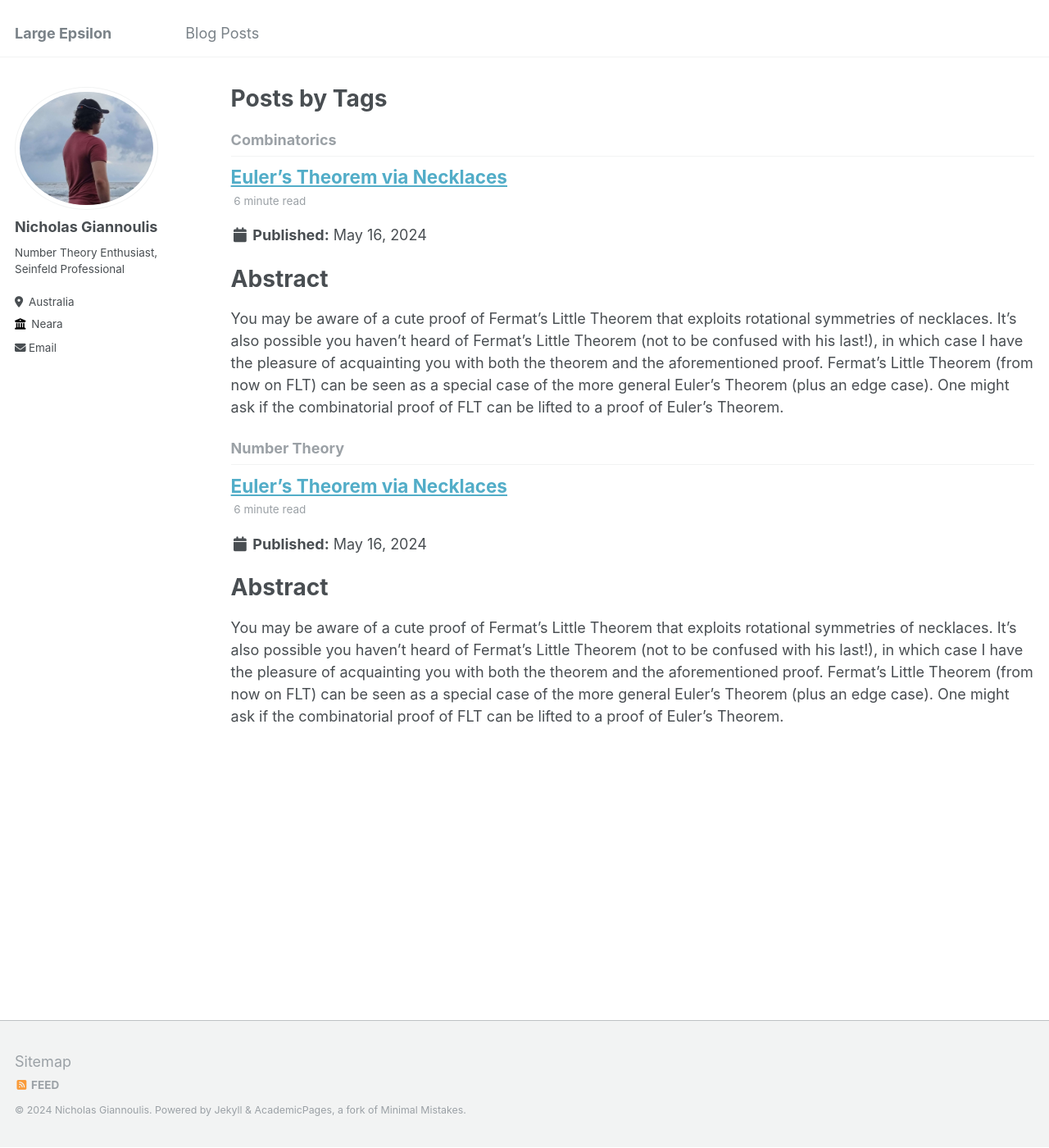
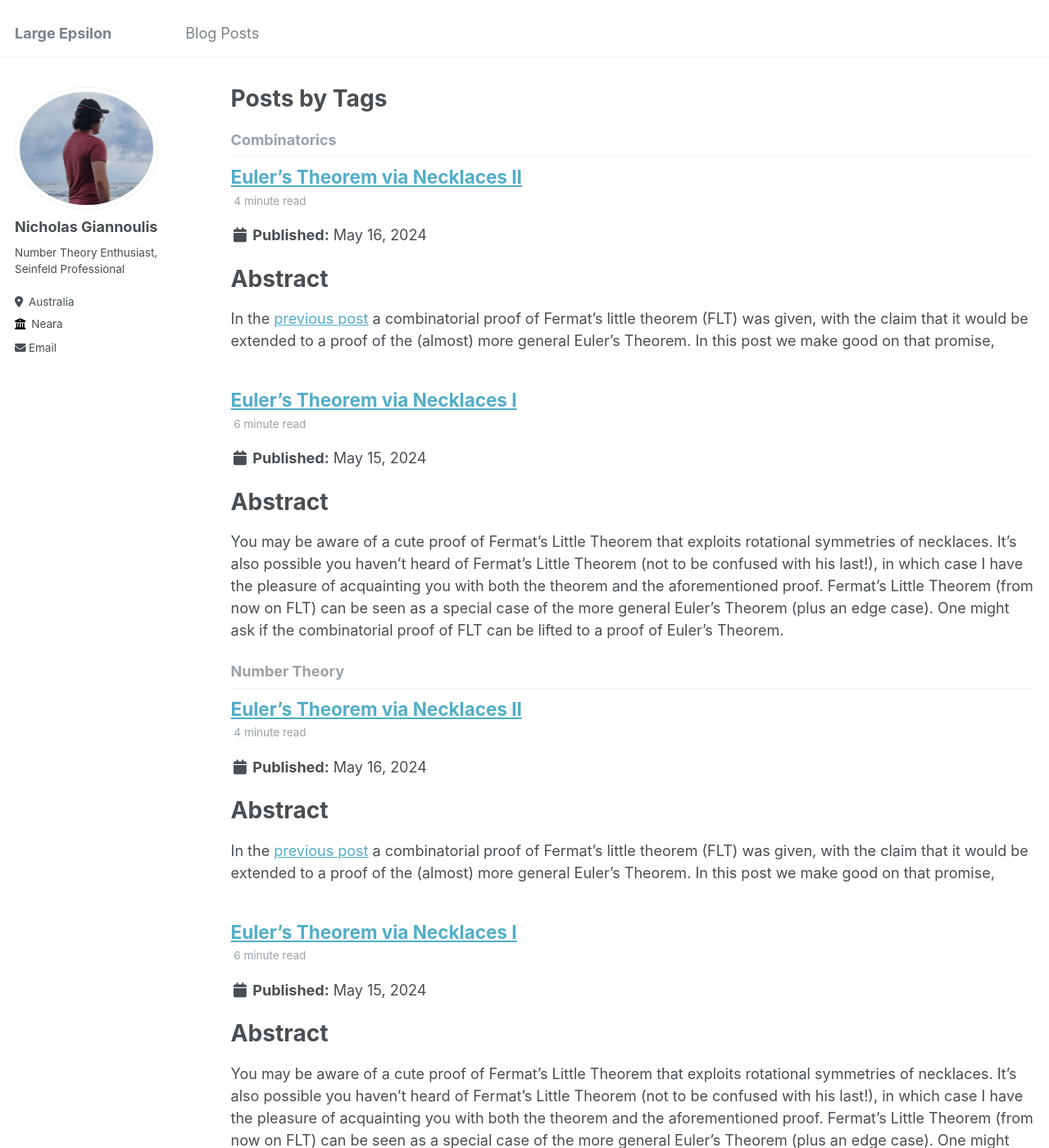
Before and after one commit to LargeEpsilon/LargeEpsilon.github.io, a Jekyll site: the page built from _pages/tag-archive.html, in a window 1280 px wide and 1400 px high. Shown: the whole window at 82% size. Built offline with Jekyll 4.4.1, drawn with Linux system fonts in a browser that asks for light colours; part of the change alters nothing that is shown.

Commit message:
new post

```diff
--- a/_posts/2024-05-16-Eulers-Theorem-via-Necklaces.md
+++ b/_posts/2024-05-16-Eulers-Theorem-via-Necklaces-I.md
@@ -1,7 +1,7 @@
 ---
-title: "Euler's Theorem via Necklaces"
-date: 2024-05-16
-permalink: /posts/2024/05/16/Eulers-Theorem-via-Necklaces/
+title: "Euler's Theorem via Necklaces I"
+date: 2024-05-15
+permalink: /posts/2024/05/16/Eulers-Theorem-via-Necklaces-I/
 tags:
   - Number Theory
   - Combinatorics
--- /dev/null
+++ b/_posts/2024-05-16-Eulers-Theorem-via-Necklaces-II.md
@@ -0,0 +1,146 @@
+---
+title: "Euler's Theorem via Necklaces II"
+date: 2024-05-16
+permalink: /posts/2024/05/16/Eulers-Theorem-via-Necklaces-II/
+tags:
+  - Number Theory
+  - Combinatorics
+---
+
+# Abstract
+In the [previous post](https://largeepsilon.github.io/posts/2024/05/16/Eulers-Theorem-via-Necklaces-I/) a combinatorial proof of Fermat's little theorem (FLT)
+was given, with the claim that it would be extended to a proof of the (almost) more general Euler's Theorem. In this post we make good on that promise,
+
+
+## Assumed Knowledge
+We will assume that the reader is familiar with the M&ouml;bius Function $$\mu$$, the M&ouml;bius Inversion Formula, a certain strengthening of Euclid's Lemma,
+the multiplicativity of the Euler Totient Function $$\varphi$$, and the Chinese Remainder Theorem.
+
+**The M&ouml;bius Function**: Define the M&ouml;bius function $$\mu(n)$$ like so;
+
+$$
+\begin{equation*}
+    \mu(n) =
+    \begin{cases}
+        0 & n \text { is divisible by the square of a prime} \\
+        (-1)^k & n \text { is the product of } k \text{ distinct primes}
+    \end{cases}
+\end{equation*}
+$$
+
+**The M&ouml;bius Inversion Formula**: Suppose $$f, g: \mathbb{N} \to \mathbb{C}$$ are arithmetical functions with;
+
+$$
+\begin{equation*}
+    g(n) = \sum_{d|n}f(d)
+\end{equation*}
+$$
+
+
+Then;
+
+$$
+\begin{equation*}
+    f(n) = \sum_{d|n}\mu(d)g\left(\frac{n}{d}\right)
+\end{equation*}
+$$
+
+**Euclid's Strong Lemma**: If $$n$$ and $$a$$ are relatively prime, and $$n\mid ab$$, then $$n\mid b$$.
+
+**Multiplicativity of $$\varphi$$**: If $$m$$ and $$n$$ are relatively prime, then $$\varphi(mn) = \varphi(m)\varphi(n)$$.
+
+**The Chinese Remainder Theorem**: Suppose $$M_1, M_2,...,M_n$$ are pairwise relatively prime, then the set of congruences
+
+$$
+\begin{equation*}
+    x \equiv a_i \mod M_i
+\end{equation*}
+$$
+
+has a unique solution modulo $$N = M_1M_2\cdots M_n$$.
+
+# Body
+
+Our objective is the proof of Euler's Theorem.
+
+**Euler's Theorem**: If $$a$$ and $$n$$ are relatively prime, then;
+
+$$
+\begin{equation*}
+    n \mid a^{\varphi(n)} - 1
+\end{equation*}
+$$
+
+The thrust of the proof of FLT was to count the set of necklaces of length $$p$$ made from $$a$$ different kinds of beads with exactly $$p$$ symmetries. The equivalence
+relation associating necklaces which are rotations of each other then divides the set of necklaces into partitions of size $$p$$. It follows that
+the number of such necklaces is divisible by $$p$$.
+
+
+In order to prove Euler's Theorem, we should first count the set of necklaces of length $$n$$ exactly $$n$$ symmetries for arbitrary $$n$$.
+Let $$C_a(n)$$ be the number of such necklaces. Then $$n\mid C_a(n)$$ by the same
+partitioning argument used in the proof of FLT. The key observation in counting $$C_a(n)$$ is that if
+a necklace has exactly $$d$$ symmetries, then it has a pattern of length $$d$$ which tiles the necklace. It follows
+that $$d$$ divides $$n$$, and, that the necklace is determined entirely by a pattern of length $$d$$, i.e. the number of such necklaces is
+$$C_a(d)$$. Because every necklace has some number of symmetries;
+
+$$
+\begin{equation*}
+    \sum_{d|n}C_a(d) = a^n
+\end{equation*}
+$$
+
+By the M&ouml;bius Inversion Formula
+
+$$
+\begin{equation*}
+    C_a(n) = \sum_{d|n}\mu(d) a^{\frac{n}{d}}
+\end{equation*}
+$$
+
+We have *a* formula, it is not clear that it is all that useful. Certainly we can't expect that the sum on the right corresponds to
+something like $$a^{\varphi(n)} - 1$$ in the general case. However, convolutions with $$\mu$$ are generally easily understood if $$n$$
+has a small number of prime divisors. For example, if $$n = p^k$$ ($$k>1$$) for a prime $$p$$, then the summand is only supported for
+$$d = 1$$ and $$d = p$$.
+
+$$
+\begin{align*}
+    C_a(p^k) &= \mu(1)a^{p^k} + \mu(p)a^{p^{k-1}} \\
+    &= a^{p^k} - a^{p^{k-1}}\\
+    &= a^{p^{k-1}}(a^{p^{k-1}(p-1)} - 1) \\
+    &= a^{p^{k-1}}(a^{\varphi(p^k)} - 1)
+\end{align*}
+$$
+
+if $$p^k$$ is coprime with $$a$$, then it is also coprime with $$a^{p^{k-1}}$$. Because $$p^k\mid C_a(p^k) = a^{p^{k-1}}(a^{\varphi(p^k)} - 1)$$,
+it follows by the strengthed form of Euclid's Lemma that $$p^k \mid a^{\varphi(p^k)} - 1$$. One can verify that this method is sufficient when $$n=p$$ also,
+and so we've recovered the previous result regarding FLT and extended it to higher powers.
+
+To parlay this partial result into the full proof is a standard exercise in the use of the Chinese Remainder Theorem. In particular, we can stitch the results
+for prime powers together to handle arbitrary $$n$$. Representing $$n$$ by its prime factorisation, $$n = p_1^{m_1}p_2^{m_2} \cdots p_k^{m_k}$$,
+$$\varphi(n) = \varphi(p_1^{m_1})\varphi(p_2^{m_2})\cdots \varphi(p_k^{m_k})$$ by the multiplicativity of $$\varphi$$.
+
+$$
+\begin{align*}
+    a^{\varphi(n)} - 1 &= a^{\varphi(p_i^{m_i})(\varphi(n)/\varphi(p_i^{m_i}))} - 1 \\
+    &= (a^{\varphi(p_i^{m_i})} - 1)(1 + a^{\varphi(n)/\varphi(p_i^{m_i})} + ... + a^{(\varphi(p_i^{m_i})-1)(\varphi(n)/\varphi(p_i^{m_i}))})
+\end{align*}
+$$
+
+Therefore, for each element of $$p_i^{m_i}$$ of $$n$$'s prime factorisation, $$p_i^{m_i} \mid a^{\varphi(n)} - 1$$. That is;
+
+$$
+\begin{equation*}
+    a^{\varphi(n)} \equiv 1 \mod p_i^{m_i}
+\end{equation*}
+$$
+
+Because $$p_i^{m_i} \mid n$$, $$a^{\varphi(n)} \equiv 1 \mod n$$ is a valid solution of the set of congruences above. By the Chinese Remainder Theorem, it is
+the unique solution. Ergo
+
+$$
+\begin{equation*}
+    n \mid a^{\varphi(n)} - 1
+\end{equation*}
+$$
+
+as desired.
```
Also changed, not shown: images/profile.jpg (added).
